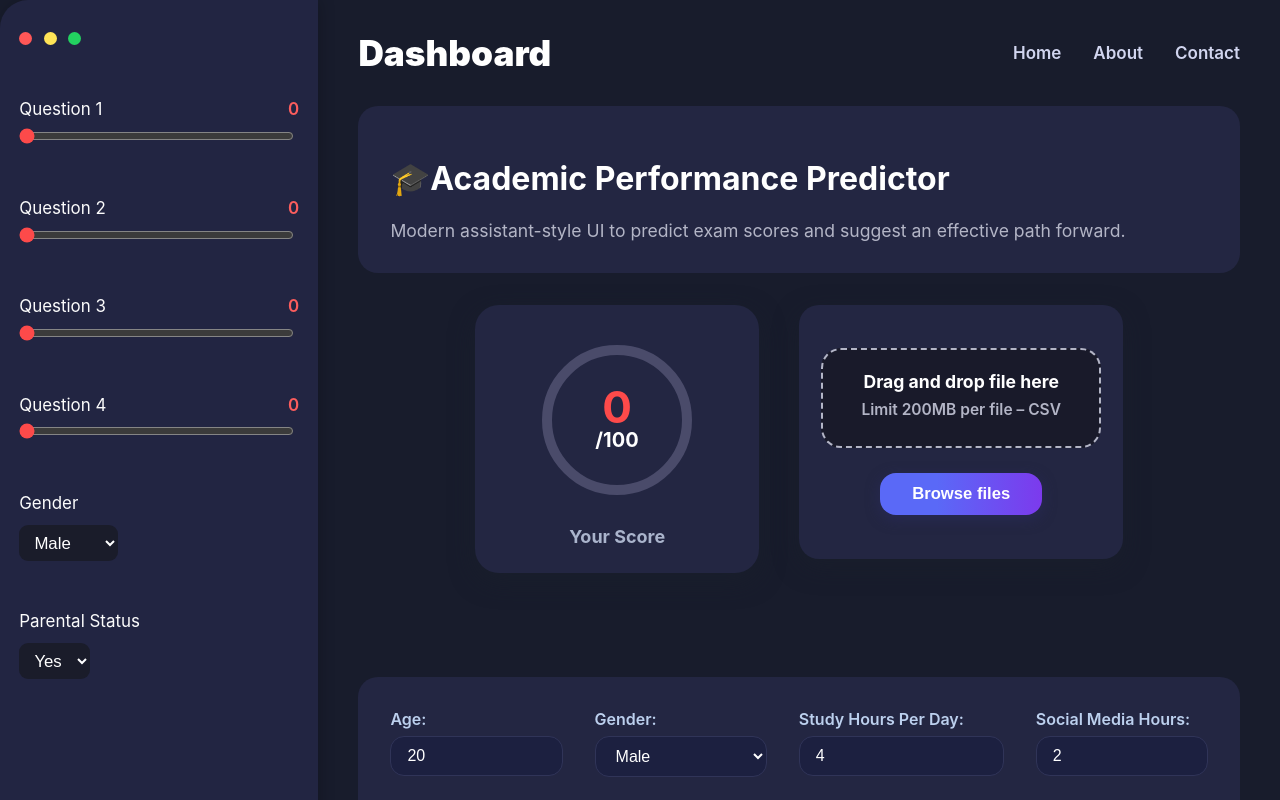
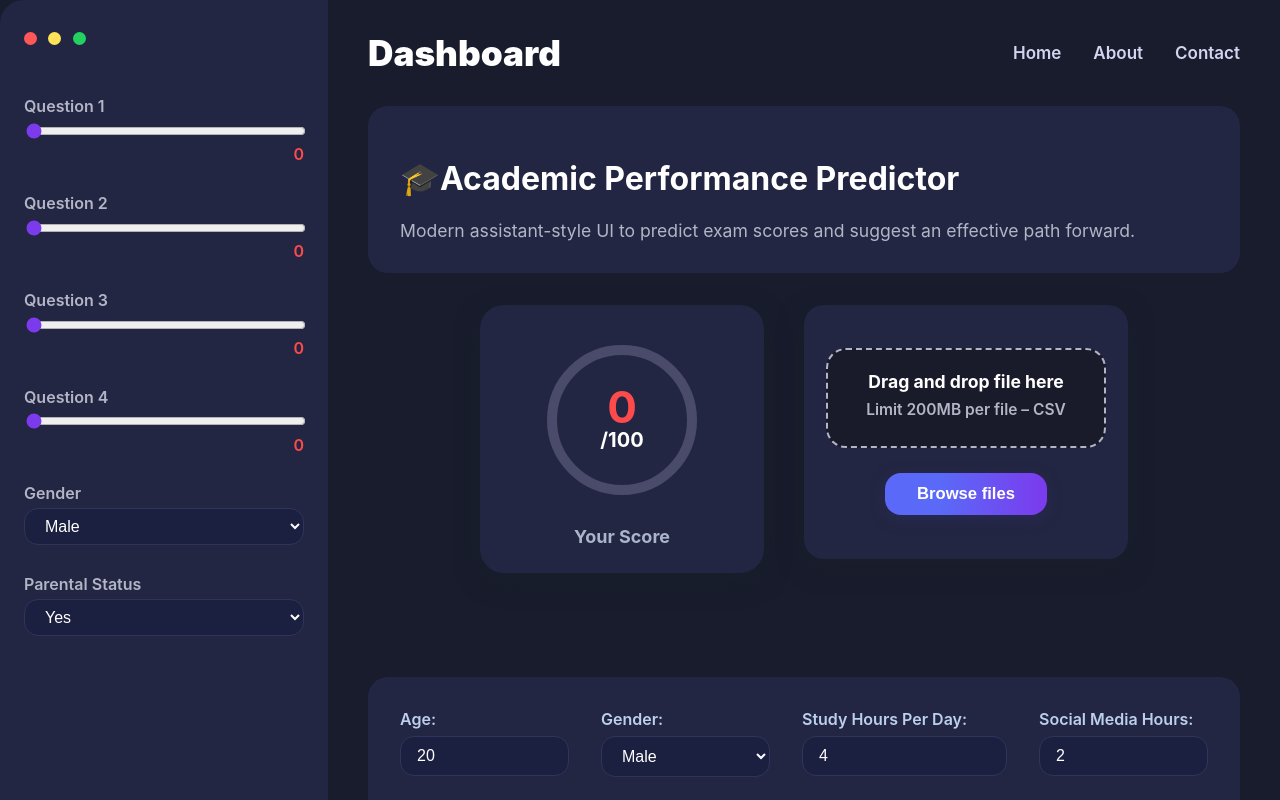
Before and after one commit to Pritam-Mondal18/academic-performance-app-2.O, a React (Vite) app in the folder frontend/: page / in a window 1280 px wide. Shown: the top 800 px of the page. Built offline with nearby package versions, Linux system fonts and the light colour scheme.

Commit message:
change sidebar UI

```diff
--- a/frontend/src/components/Sidebar.jsx
+++ b/frontend/src/components/Sidebar.jsx
@@ -1,3 +1,75 @@
+// import React, { useState } from "react";
+
+// const initialInputs = {
+//   question1: 0,
+//   question2: 0,
+//   question3: 0,
+//   question4: 0,
+//   gender: "Male",
+//   parental_status: "Yes",
+// };
+
+// const Sidebar = () => {
+//   const [inputs, setInputs] = useState(initialInputs);
+
+//   // You can add handler functions to lift state up or use context as needed!
+
+//   const handleSlider = (e) => {
+//     setInputs({ ...inputs, [e.target.name]: Number(e.target.value) });
+//   };
+//   const handleSelect = (e) => {
+//     setInputs({ ...inputs, [e.target.name]: e.target.value });
+//   };
+
+//   return (
+//     <aside className="sidebar">
+//       <div className="sidebar-header">
+//         <span className="sidebar-dot dot-red"></span>
+//         <span className="sidebar-dot dot-yellow"></span>
+//         <span className="sidebar-dot dot-green"></span>
+//       </div>
+
+//       {[1, 2, 3, 4].map((num) => (
+//         <div className="sidebar-section" key={num}>
+//           <label>
+//             Question {num}
+//             <span className="value">{inputs["question" + num]}</span>
+//           </label>
+//           <input
+//             type="range"
+//             name={`question${num}`}
+//             min="0"
+//             max="10"
+//             value={inputs[`question${num}`]}
+//             onChange={handleSlider}
+//           />
+//         </div>
+//       ))}
+
+//       <div className="sidebar-section">
+//         <label>Gender</label>
+//         <select name="gender" value={inputs.gender} onChange={handleSelect}>
+//           <option>Male</option>
+//           <option>Female</option>
+//         </select>
+//       </div>
+//       <div className="sidebar-section">
+//         <label>Parental Status</label>
+//         <select
+//           name="parental_status"
+//           value={inputs.parental_status}
+//           onChange={handleSelect}
+//         >
+//           <option>Yes</option>
+//           <option>No</option>
+//         </select>
+//       </div>
+//     </aside>
+//   );
+// };
+
+// export default Sidebar;
+
 import React, { useState } from "react";
 
 const initialInputs = {
@@ -12,53 +84,117 @@ const initialInputs = {
 const Sidebar = () => {
   const [inputs, setInputs] = useState(initialInputs);
 
-  // You can add handler functions to lift state up or use context as needed!
-
   const handleSlider = (e) => {
     setInputs({ ...inputs, [e.target.name]: Number(e.target.value) });
   };
+
   const handleSelect = (e) => {
     setInputs({ ...inputs, [e.target.name]: e.target.value });
   };
 
+  const labelStyle = {
+    color: "#b3b5c6",
+    fontWeight: "600",
+    marginBottom: "0.3rem",
+  };
+
+  const sliderStyle = {
+    width: "100%",
+    accentColor: "#7c3aed",
+    cursor: "pointer",
+  };
+
+  const selectStyle = {
+    width: "100%",
+    background: "#1c2040",
+    border: "1.8px solid #303458",
+    color: "#fff",
+    borderRadius: "14px",
+    padding: "0.5rem 1rem",
+    fontSize: "1rem",
+    outline: "none",
+  };
+
+  const sidebarStyle = {
+    width: "280px",
+    backgroundColor: "#232642",
+    padding: "2rem 1.5rem",
+    display: "flex",
+    flexDirection: "column",
+    gap: "1.8rem",
+    borderRadius: "24px 0 0 24px",
+  };
+
+  const questionContainerStyle = {
+    display: "flex",
+    flexDirection: "column",
+  };
+
   return (
-    <aside className="sidebar">
+    <aside style={sidebarStyle}>
       <div className="sidebar-header">
         <span className="sidebar-dot dot-red"></span>
         <span className="sidebar-dot dot-yellow"></span>
         <span className="sidebar-dot dot-green"></span>
       </div>
-
+      {/* Questions sliders */}
       {[1, 2, 3, 4].map((num) => (
-        <div className="sidebar-section" key={num}>
-          <label>
+        <div key={`question${num}`} style={questionContainerStyle}>
+          <label htmlFor={`question${num}`} style={labelStyle}>
             Question {num}
-            <span className="value">{inputs["question" + num]}</span>
           </label>
           <input
             type="range"
+            id={`question${num}`}
             name={`question${num}`}
-            min="0"
-            max="10"
+            min={0}
+            max={10}
             value={inputs[`question${num}`]}
             onChange={handleSlider}
+            style={sliderStyle}
           />
+          <span
+            style={{
+              color: "#fd4a4a",
+              fontWeight: "600",
+              textAlign: "right",
+              marginTop: "0.2rem",
+            }}
+          >
+            {inputs[`question${num}`]}
+          </span>
         </div>
       ))}
 
-      <div className="sidebar-section">
-        <label>Gender</label>
-        <select name="gender" value={inputs.gender} onChange={handleSelect}>
+      {/* Gender selector */}
+      <div style={{ display: "flex", flexDirection: "column" }}>
+        <label htmlFor="gender" style={labelStyle}>
+          Gender
+        </label>
+        <select
+          id="gender"
+          name="gender"
+          value={inputs.gender}
+          onChange={handleSelect}
+          style={selectStyle}
+        >
           <option>Male</option>
           <option>Female</option>
+          <option>Other</option>
         </select>
       </div>
-      <div className="sidebar-section">
-        <label>Parental Status</label>
+
+      {/* Parental Status selector */}
+      <div style={{ display: "flex", flexDirection: "column" }}>
+        <label htmlFor="parental_status" style={labelStyle}>
+          Parental Status
+        </label>
         <select
+          id="parental_status"
           name="parental_status"
           value={inputs.parental_status}
           onChange={handleSelect}
+          style={selectStyle}
         >
           <option>Yes</option>
           <option>No</option>
```
